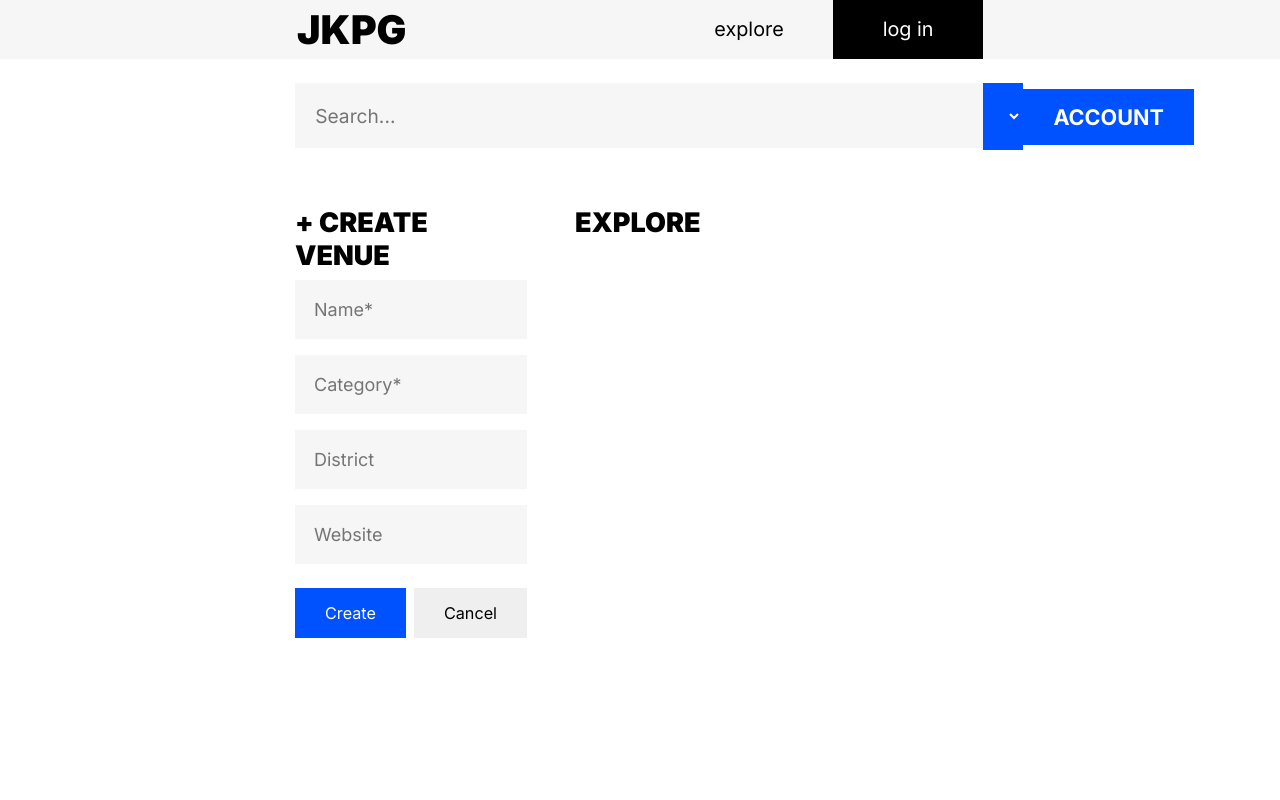
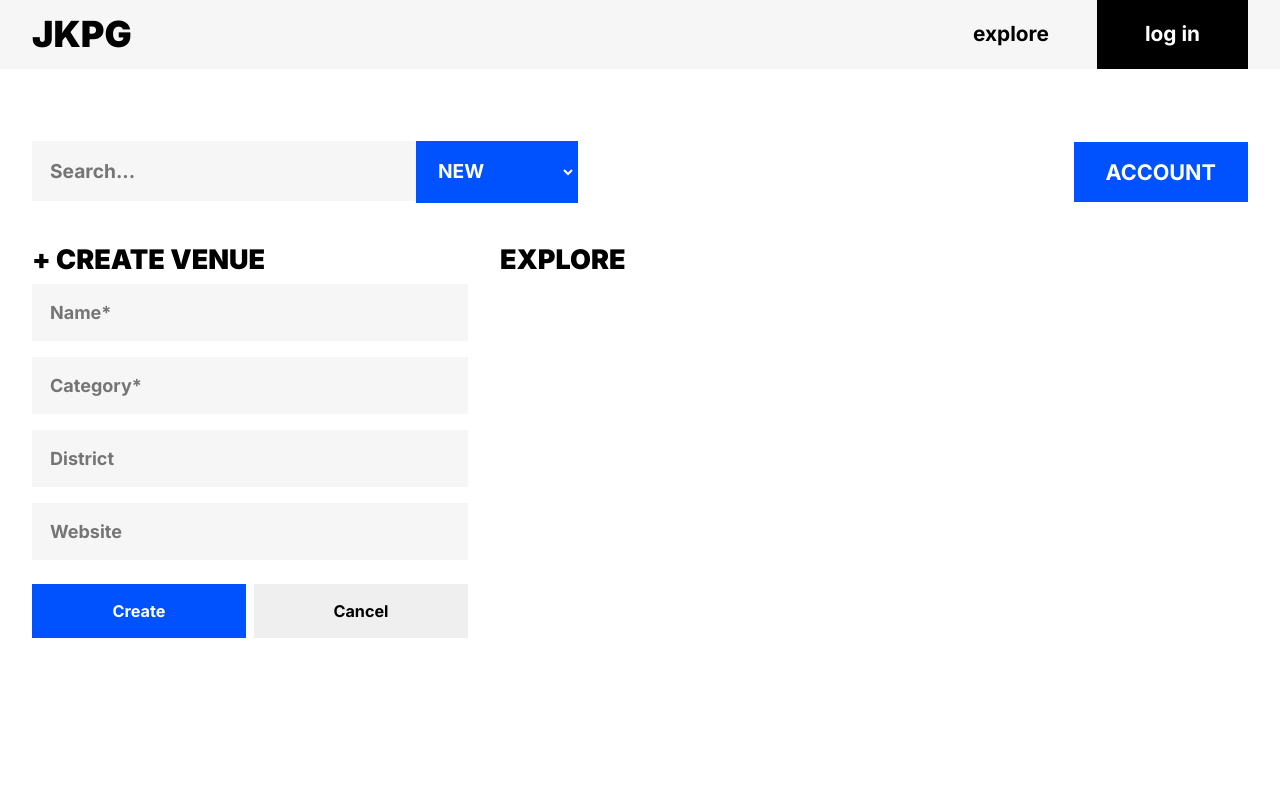
Before and after one commit to Terinax3/jkpg-app, a plain HTML site: page frontend/index.html in a window 1280 px wide. Shown: the top 800 px of the page. Drawn offline with Linux system fonts and the light colour scheme; no server answers.

Commit message:
UI Changes

```diff
--- a/frontend/app.js
+++ b/frontend/app.js
@@ -52,7 +52,7 @@ function renderVenues(venues) {
         </div>
         <div class="actions">
           <button data-action="edit" data-id="${v.id}" class="special-bttn card-bttn">Edit</button>
-          <button data-action="delete" data-id="${v.id}" class="caution card-bttn"><img class="icon" src="img/delete.svg"></button>
+          <button data-action="delete" data-id="${v.id}" class="caution delete-bttn card-bttn"><img class="icon" src="img/delete.svg"></button>
         </div>
       </div>
     </div>
--- a/frontend/index.html
+++ b/frontend/index.html
@@ -11,16 +11,23 @@
   <body>
     <!-- HEADER -->
     <header>
+      <div class="header-footer-padding">
+          <div class="container-header">
               <h1 class="logo">JKPG</h1>
               <ul class="header-navigation-menu">
                 <li class="header-navigation-menu-button"><a href="#">explore</a></li>
                 <li class="header-navigation-menu-button login-bttn"><a href="#">log in</a></li>
               </ul>
+          </div>
+      </div>
     </header>
 
+    <!-- MAIN -->
     <main>
+      <div class="container container-main">
+
         <!-- SECTION - SORT -->
-      <section class="section-sort-venues foreground">
+        <section class="section-sort-venues">
           <div class="sort-container">
             <div>
               <label>
@@ -37,16 +44,17 @@
                 </label>
             </div>
           </div>
+
           <button class="accent-bttn account-bttn">ACCOUNT</button>
         </section>
 
         <!-- SECTION - CREATE -->
-      <section class="section-create-venues foreground">
+        <section class="section-create-venues">
           <h2 class="section-title">+ CREATE VENUE</h2>
           <form id="venueForm">
             <input type="hidden" id="venueId" />
-          <label><input id="name" required placeholder="Name*"/></label>
-          <label><input id="category" placeholder="Category*"required /></label>
+            <label><input id="name" placeholder="Name*" required/></label>
+            <label><input id="category" placeholder="Category*" required/></label>
             <label><input id="district" placeholder="District"/></label>
             <label><input id="website" placeholder="Website"/></label>
             <div class="row">
@@ -57,17 +65,20 @@
         </section>
 
         <!-- SECTION - EXPLORE -->
-      <section class="section-venues foreground">
+        <section class="section-venues">
           <h2 class="section-title">EXPLORE</h2>
           <div class="venues-container">
             <ul id="venueList">
             </ul>
           </div>
         </section>
+      </div>
     </main>
 
     <!-- FOOTER -->
     <footer>
+      <div class="header-footer-padding">
+          <div class="container-footer">
               <div class="footer-profile">
                 <h1 class="logo"><b>JKPG</b></h1>
                 <p class="footer-description">Lorem ipsum dolor sit amet, consectetur adipiscing elit. Nulla sem lacus, sodales a ex eget, feugiat pulvinar diam.</p>
@@ -100,6 +111,8 @@
                   <li class="strong"><a href="#">Link</a></li>
                 </ul>
               </div>
+          </div>
+      </div>
     </footer>
 
     <script src="app.js"></script>
--- a/frontend/styles.css
+++ b/frontend/styles.css
@@ -1,19 +1,22 @@
 :root {
+  /* Colors */
   --primary: #fff;
   --secondary: #000;
   --foreground: #F6F6F6;
   --accent: #0051FF;
   --hover: #dbdbdb;
   --text-color: #000;
-  --text-larger: larger;
-  --text-large: large;
-  --text-medium: medium;
-  --text-small: small;
-  --padding: 2em;
+  /* Font */
+  --font: "Inter", sans-serif;
+  --text-size-larger: larger;
+  --text-size-large: large;
+  --text-size-medium: medium;
+  --text-size-small: small;
   --text-weight-normal: 400;
   --text-weight-medium: 700;
   --text-weight-bold: 900;
-  --font: "Inter", sans-serif;
+  /* Padding */
+  --padding: 1rem;
 }
 * {
   margin: 0;
@@ -21,8 +24,8 @@
   box-sizing: border-box;
   scroll-behavior: smooth;
   text-decoration: none;
+  list-style: none;
   color: var(--secondary);
-  list-style: none;
 }
 body {
   font-family: var(--font);
@@ -31,98 +34,283 @@ body {
 }
 
 
-/* --- STYLES --- */
-.foreground {
-  padding: 16px;
-  border-radius: 12px;
+/* --------------- MAIN LAYOUT --------------- */
+
+main {
+  display: grid;
+  grid-template-rows: auto 1fr auto;
+  width: 100%;
+  margin: 2rem 0;
 }
-input, button, select, textarea, label input, label select {
+.container {
+  max-width: 1400px;
+  margin: 0 auto;
+}
+.container-main {
+  display: grid;
+  grid-template-columns: repeat(8, minmax(0, 1fr));
+  gap: 2rem;
+}
+.section-sort-venues {
+  grid-column: 1 / 9;
+  display: flex;
+  flex-direction: row;
+  justify-content: space-between;
+  align-items: center;
+}
+.section-create-venues {
+  grid-column: 1 / 3;
+}
+.section-venues {
+  grid-column: 3 / 9;
+}
+.header-footer-padding {
+  display: grid;
+  grid-template-columns: repeat(8, minmax(0, 1fr));
+  max-width: 1400px;
+  margin: 0 auto;
+}
+
+
+
+/* --------------- STYLES --------------- */
+
+input, button, select, textarea, input {
+  border: 2px solid transparent;
   margin: 8px 0;
-  padding: 10px 20px;
+  padding: 1rem 20px;
   font-family: var(--font);
+  font-weight: var(--text-weight-medium);
   font-size: 0.9em;
-  outline: none;
-  border: none;
 }
-label input, label select {
-  border: 1px solid transparent;
-  padding: 1em;
+input, select {
+  border: 2px solid transparent;
+  padding: 1rem;
   width: 100%;
   font: var(--font);
+  background-color: var(--foreground);
+  font-weight: var(--text-weight-medium);
 }
-button {
-  cursor: pointer;
-  padding: 15px 30px;
+input:focus, select:focus {
+  border: 2px solid var(--secondary);
+  background-color: var(--primary);
+  outline: none;
+}
+input:active, select:active {
+  border: 2px solid var(--secondary);
+  background-color: var(--primary);
+  outline: none;
 }
 .row {
   display: flex;
   gap: 8px;
   margin-top: 8px;
 }
+.section-title {
+  font-weight: var(--text-weight-bold);
+}
+input, button, select, textarea, label input, label select, .container a {
+  transition: 300ms;
+}
+
+/* Buttons */
+button {
+  cursor: pointer;
+  padding: 15px 30px;
+}
 button:hover {
   background-color: var(--hover);
 }
-.accent-bttn {
+.accent-bttn, .special-bttn:hover {
   background-color: var(--accent);
-  color: white;
+  color: var(--primary);
 }
-.accent-bttn:hover {
-  background-color: var(--secondary);
-}
-.special-bttn {
+.special-bttn,.accent-bttn:hover {
   background-color: var(--secondary);
   color: var(--primary);
-}
-.special-bttn:hover {
-  background-color: var(--accent);
 }
 .caution:hover {
   background-color: rgb(247, 97, 97);
 }
-header, input, button, select, span {
-  font-weight: var(--txt-weight-medium);
+
+
+
+/* --------------- SECTIONS --------------- */
+
+/* --- SORT --- */
+.sort-container {
+  display: flex;
+  flex-direction: row;
+  align-items: flex-start;
+  flex-wrap: nowrap;
+  justify-content: center;
 }
-.icon {
-  width: 1rem;
+#searchVenues {
+  width: clamp(250px, 30vw, 600px);
+  background-color: var(--foreground);
+  font-size: 1.2rem;
 }
-.section-title {
-  font-weight: var(--text-weight-bold);
+#sortSelect {
+  background-color: var(--accent);
+  color: var(--primary);
+  font-size: 1.2rem;
+}
+.section-sort-venues {
+  display: flex;
+  justify-content: space-between;
+  align-items: center;
+}
+.section-sort-venues button {
+    font-size: var(--text-size-larger);
+    font-weight: var(--text-weight-medium);
 }
 
 
-/* --- HEADER / FOOTER --- */
+/* --- CREATE --- */
+.row button {
+  width: 100%;
+}
+
+
+/* --- EXPLORE --- */
+
+/* Explore - Container */
+.venues-container {
+  height: 78rem;
+  overflow: auto;
+  margin-top: 9px;
+}
+.venues-container::-webkit-scrollbar{
+  width: 12px;
+}
+.venues-container::-webkit-scrollbar-track{
+  background-color: transparent;
+  border-radius: 0;
+}
+.venues-container::-webkit-scrollbar-thumb{
+  background-color: var(--secondary);
+  border: 6px solid var(--secondary);
+  border-radius: 0;
+}
+
+/* Explore - Vanue List */
+#venueList {
+  display: grid;
+  grid-template-columns: repeat(auto-fit, minmax(250px, 1fr));
+  gap: 2rem 2rem;
+  list-style: none;
+  padding: 0;
+  margin: 0;
+  padding-right: 1rem;
+}
+.hover {
+  background-color: var(--accent);
+  color: white;
+}
+.actions {
+  display: flex;
+  gap: 8px;
+  margin-top: 8px;
+}
+
+/* Explore - Venue List Cards */
+.venues-card {
+  display: flex;
+  flex-direction: column;
+  background-color: var(--foreground);
+  width: 100%;
+  height: 100%;
+}
+.card-top {
+  display: flex;
+  flex-direction: column;
+  gap: 10px;
+}
+.venue-icon-container {
+  display: flex;
+  align-items: center;
+  justify-content: flex-start;
+  gap: 8px;
+}
+.card-info {
+  padding: 1rem;
+  display: flex;
+  flex-direction: column;
+  justify-content: space-between;
+  flex: 1;
+  gap: 2rem;
+}
+.icon {
+  width: 0.9rem;
+}
+.card-image {
+  aspect-ratio: 1.5 / 1;
+  width: 100%;
+  overflow: hidden;
+}
+.card-image img {
+  width: 100%;
+  height: 100%;
+  object-fit: cover;
+  display: block;
+}
+.card-bttn {
+  padding: 8px 15px;
+  font-weight: var(--text-weight-normal);
+}
+.delete-bttn {
+  background-color: transparent;
+}
+
+/* Explore - Venues Font Styles */
+.title {
+  font-size: var(--text-size-larger);
+  font-weight: 700;
+}
+.category {
+  font-size: var(--text-size-medium);
+  font-weight: var(--text-weight-normal);
+}
+.district {
+  font-size: var(--text-size-medium);
+  font-weight: var(--text-weight-medium);
+}
+
+
+
+/* --------------- HEADER / FOOTER --------------- */
 header, footer {
+  background-color: var(--foreground);
+  width: 100%;
+}
+.container-header {
+  grid-column: 1/9;
   display: flex;
+  flex-direction: row;
+  flex-wrap: nowrap;
+  align-items: center;
   justify-content: space-between;
-  align-items: center;
-  padding: 0 15em 0 15em;
-  background-color: var(--foreground);
-  font-size: 1.1em;
 }
 .logo {
   font-weight: var(--text-weight-bold);
 }
+
 /* Header */
+header {
+  font-weight: var(--text-weight-medium);
+}
 .header-navigation-menu {
   display: flex;
   align-items: center;
-
-  list-style: none;
-  margin: 0;
-  padding: 0;
-}
-.header-navigation-menu li {
-  margin: 0;
-  padding: 0;
 }
 .header-navigation-menu-button a {
   display: flex;
   align-items: center;
   justify-content: center;
-  padding: 1em 2.5em;
-
+  padding: 1.5rem 3rem;
   text-decoration: none;
   line-height: 1;
+  font-size: 1.3rem;
 }
 .header-navigation-menu-button a:hover {
   background-color: var(--hover);
@@ -149,181 +337,106 @@ header, footer {
 }
 
 /* Footer */
-footer {
-  padding: 3em 15em 5em 15em;
+.container-footer {
+  grid-column: 1 / 9;
   display: grid;
-  grid-template-columns: repeat(3, 1fr);
-  font-size: var(--text-medium);
+  grid-template-columns: repeat(5, 1fr);
+  gap: clamp(2rem, 5vw, 10rem);
+  padding: 3rem 0;
 }
 .footer-profile {
-  grid-column: span 1;
-}
-.footer-description {
-  font-size: var(--text-small);
+  grid-column: 1 / 3;
 }
 .footer-links {
-  grid-column: span 2;
+  grid-column: 3 / 6;
   display: flex;
-  justify-content: space-around;
+  justify-content: space-evenly;
+  gap: 5rem;
 }
 .footer-links ul {
-  list-style: none;
   display: flex;
   flex-direction: column;
-  gap: 10px;
+  gap: 1rem;
 }
-.footer-links ul li a{
+.footer-links ul p {
+  font-weight: var(--text-weight-normal);
+}
+.footer-links ul li a {
   display: block;
   font-weight: var(--text-weight-medium);
 }
 
+/* --------------- MEDIA QUERIES --------------- */
 
-/* --- MAIN - LAYOUT --- */
+/* Smaller Screens */
+@media (max-width: 1600px) {
+  .section-sort-venues {
+  grid-column: 1 / 9;
+  }
+  .section-create-venues {
+    grid-column: 1 / 4;
+  }
+  .section-venues {
+    grid-column: 4 / 9;
+  }
+}
+
+/* Tablet */
+@media (max-width: 1400px) {
   main {
-  display: grid;
-  grid-template-columns: repeat(3, 1fr);
-  gap: 16px;
-  margin-top: 16px;
-  margin: 0 15.5em;
-  margin-bottom: 30px;
+    padding: 2rem;
   }
   .section-sort-venues {
-  grid-column: span 3;
-  display: flex;
-  flex-direction: row;
-  justify-content: space-between;
-  align-items: center;
+    grid-column: 1 / 9;
   }
   .section-create-venues {
-  grid-column: span 1;
+    grid-column: 1 / 4;
   }
   .section-venues {
-  grid-column: span 2;
+    grid-column: 4 / 9;
+  }
+  .header-footer-padding {
+    grid-column: 2 / 8;
+  }
+  .footer-profile {
+    grid-column: 1 / 6;
+  }
+  .footer-links {
+    grid-column: 1 / 6;
+    gap: 5rem;
+  }
+  .container-header {
+    padding: 0 2rem;
+  }
+  .container-footer {
+    padding: 3rem;
+  }
 }
 
-
-/* --- SECTION - SORT --- */
-.sort-container {
-  display: flex;
-  flex-direction: row;
-  align-items: flex-start;
-  flex-wrap: nowrap;
-  justify-content: center;
+/* Phone */
+@media (max-width: 600px) {
+  .section-sort-venues {
+    grid-column: 1 / 9;
+    flex-direction: column;
   }
-#searchVenues {
-  width: 43rem;
-  min-width: 20rem;
-  background-color: var(--foreground);
-  font-size: 1.2rem;
+  .section-create-venues {
+    grid-column: 1 / 9;
   }
-#sortSelect {
-  background-color: var(--accent);
-  color: var(--primary);
-  font-size: 1.2rem;
+  .section-venues {
+    grid-column: 1 / 9;
   }
-.section-sort-venues button {
-    font-size: var(--text-larger);
-    font-weight: var(--text-weight-medium);
+  .header-footer-padding {
+    grid-column: 1 / 9;
   }
-
-
-/* --- SECTION - CREATE --- */
-#venueForm input {
-  background-color: var(--foreground);
-  font-weight: var(--txt-weight-medium);
+  .footer-links {
+    gap: 5rem;
+    flex-direction: column;
+    gap: 2.5rem;
   }
-
-
-
-/* --- SECTION - EXPLORE --- */
-/* Venue Container */
-.venues-container {
-  height: 53em;
-  overflow: auto;
-  margin-top: 9px;
+  .accent-bttn {
+    width: 100%;
   }
-.venues-container::-webkit-scrollbar{
-  width: 12px;
+  .sort-container > * {
+    width: 100%;
   }
-.venues-container::-webkit-scrollbar-track{
-  background-color: transparent;
-  border-radius: 0;
 }
-.venues-container::-webkit-scrollbar-thumb{
-  background-color: var(--secondary);
-  border: 6px solid var(--secondary);
-  border-radius: 0;
-}
-
-/* Vanue List */
-#venueList {
-  display: grid;
-  grid-template-columns: repeat(2, 1fr);
-  gap: 2rem 2rem;
-  list-style: none;
-  padding: 0;
-  margin: 0;
-  padding-right: 1rem;
-}
-.hover {
-  background-color: var(--accent);
-  color: white;
-}
-.actions {
-  display: flex;
-  gap: 8px;
-  margin-top: 8px;
-}
-/* Venue List Cards */
-.venues-card {
-  display: flex;
-  flex-direction: column;
-  height: 400px;
-  background-color: var(--foreground);
-}
-.card-top {
-  display: flex;
-  flex-direction: column;
-  gap: 10px;
-}
-.venue-icon-container {
-  display: flex;
-  align-items: center;
-  justify-content: flex-start;
-  gap: 8px;
-}
-.card-info {
-  padding: 1rem;
-  display: flex;
-  flex-direction: column;
-  justify-content: space-between;
-  flex: 1;
-}
-.card-image {
-  aspect-ratio: 2 / 1;
-  width: 100%;
-  overflow: hidden;
-}
-.card-image img {
-  width: 100%;
-  height: 100%;
-  object-fit: cover;
-  display: block;
-}
-.card-bttn {
-  padding: 8px 15px;
-}
-
-/* Venues Styles */
-.title {
-  font-size: var(--text-larger);
-  font-weight: 700;
-}
-.category {
-  font-size: var(--text-medium);
-  font-weight: var(--text-weight-normal);
-}
-.district {
-  font-size: var(--text-medium);
-  font-weight: var(--text-weight-medium);
-}
```
Lines whose indentation alone changed are shown as unchanged.
